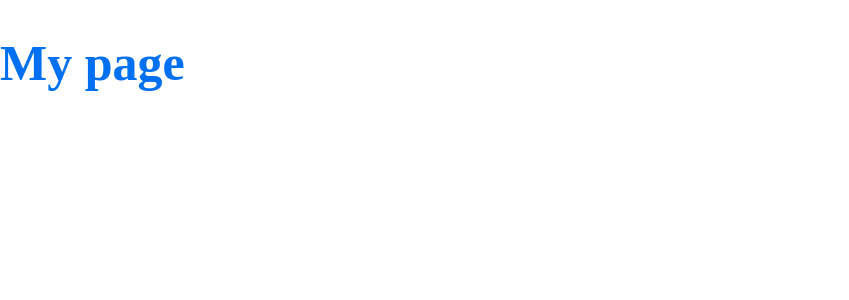
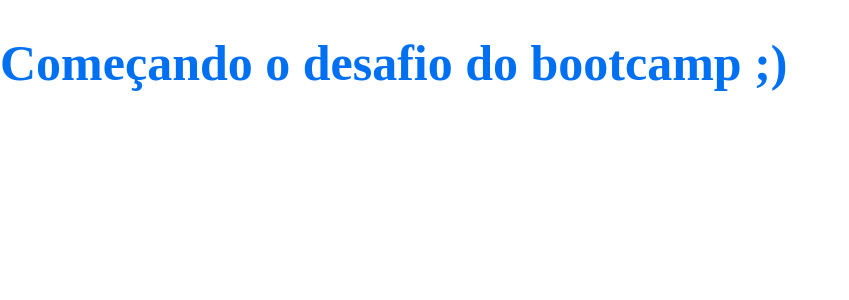
Before and after one commit to jvgaspari/Jose_Victor_Gaspari_BootcampFrontendAlura, a Next.js app: page / in a window 1280 px wide. Shown: the top 300 px of the page, without its empty margins (0-849 px from the left). Built offline with nearby package versions, Linux system fonts and the light colour scheme.

Commit message:
iniciando o projetinho

```diff
--- a/package.json
+++ b/package.json
@@ -3,6 +3,7 @@
   "scripts": {
     "dev": "next",
     "build": "next build",
+    "export": "next build && next export",
     "start": "next start"
   },
   "dependencies": {
--- a/pages/index.js
+++ b/pages/index.js
@@ -6,5 +6,5 @@ const Title = styled.h1`
 `
 
 export default function Home() {
-  return <Title>My page</Title>
+  return <Title>Começando o desafio do bootcamp ;)</Title>
 }
```
